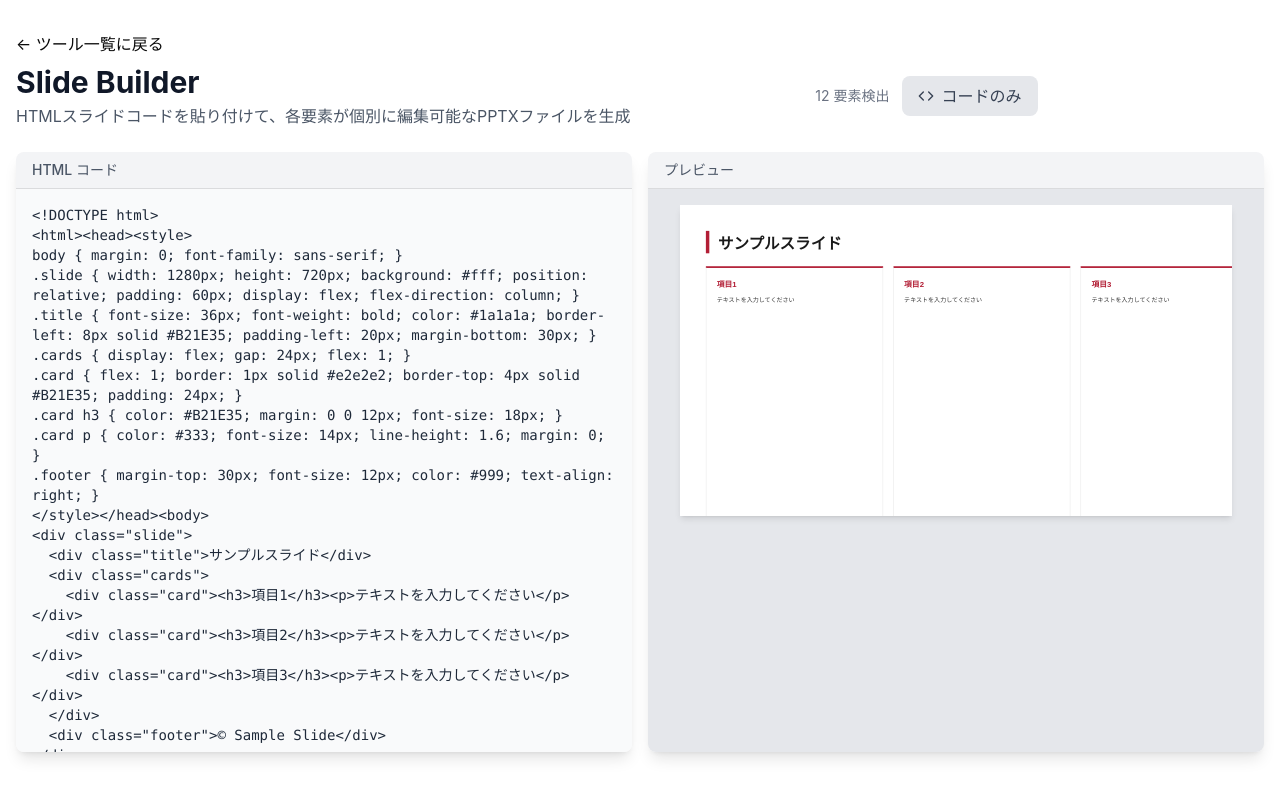
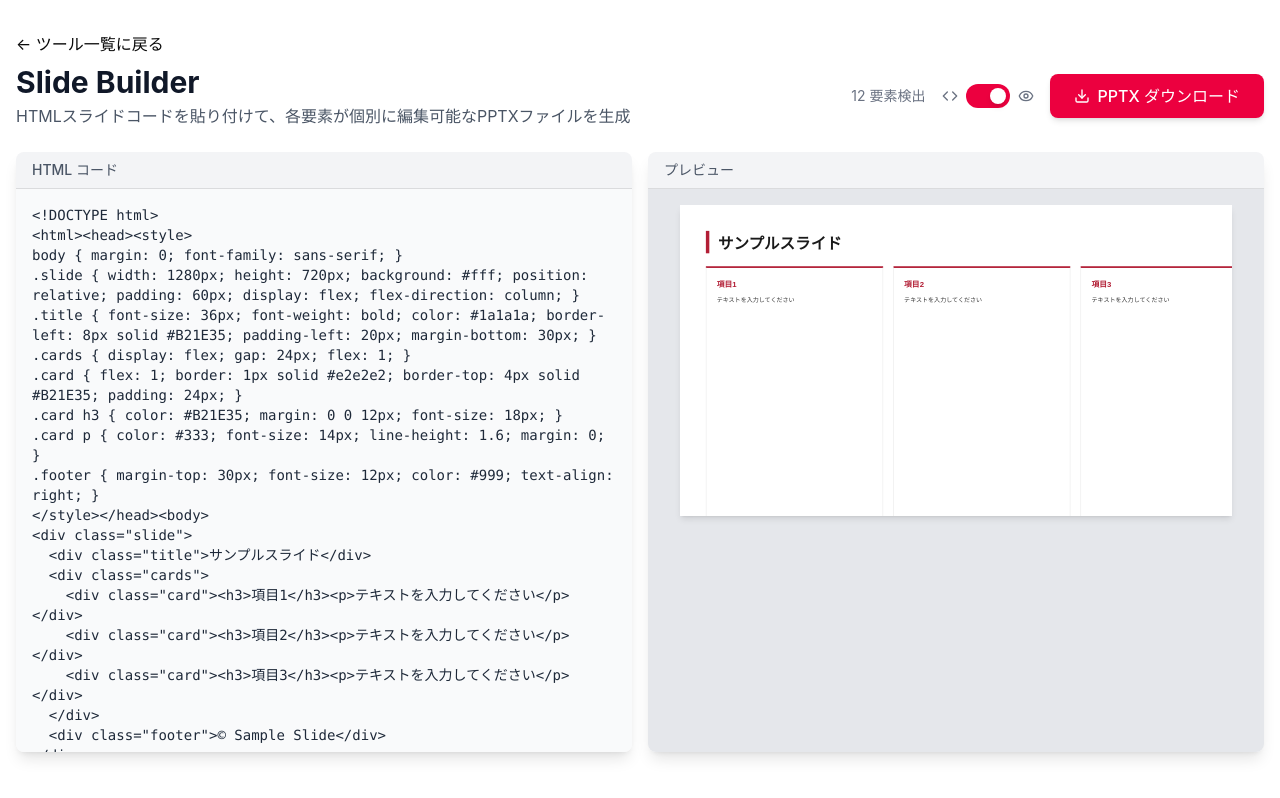
Before and after one commit to ryoupr/home, a React (Vite) app: page /home/tools/slide-builder in a window 1280 px wide. Built offline with nearby package versions, Linux system fonts and the light colour scheme.

Commit message:
fix: toggle switch for preview, fix download button visibility
- Replace preview button with toggle switch (Code ⟷ Eye icons)
- Change download button from bg-primary-600 to bg-rose-600 (primary was invisible)

```diff
--- a/src/app/pages/tools/SlideBuilderPage.tsx
+++ b/src/app/pages/tools/SlideBuilderPage.tsx
@@ -273,21 +273,26 @@ export function SlideBuilderPage() {
                   HTMLスライドコードを貼り付けて、各要素が個別に編集可能なPPTXファイルを生成
                 </p>
               </div>
-              <div className="flex items-center gap-3 flex-shrink-0">
+              <div className="flex items-center gap-4 flex-shrink-0">
                 <span className="text-sm text-gray-500 dark:text-gray-400">
                   {elementCount > 0 && `${elementCount} 要素検出`}
                 </span>
-                <button
-                  onClick={() => setShowPreview(p => !p)}
-                  className="flex items-center gap-2 px-4 py-2 bg-gray-200 dark:bg-gray-700 text-gray-700 dark:text-gray-200 rounded-lg hover:bg-gray-300 dark:hover:bg-gray-600 transition-colors"
-                >
-                  {showPreview ? <Code className="w-4 h-4" /> : <Eye className="w-4 h-4" />}
-                  {showPreview ? 'コードのみ' : 'プレビュー表示'}
-                </button>
+                <div className="flex items-center gap-2">
+                  <Code className="w-4 h-4 text-gray-500 dark:text-gray-400" />
+                  <button
+                    onClick={() => setShowPreview(p => !p)}
+                    className={`w-11 h-6 flex items-center rounded-full p-1 transition-colors ${showPreview ? 'bg-rose-600' : 'bg-slate-300'}`}
+                    role="switch"
+                    aria-checked={showPreview}
+                  >
+                    <div className={`bg-white w-4 h-4 rounded-full shadow-md transition-transform ${showPreview ? 'translate-x-5' : ''}`} />
+                  </button>
+                  <Eye className="w-4 h-4 text-gray-500 dark:text-gray-400" />
+                </div>
                 <button
                   onClick={handleExport}
                   disabled={exporting}
-                  className="flex items-center gap-2 px-6 py-2.5 bg-primary-600 text-white rounded-lg hover:bg-primary-700 disabled:opacity-50 transition-colors font-medium"
+                  className="flex items-center gap-2 px-6 py-2.5 bg-rose-600 text-white rounded-lg hover:bg-rose-700 disabled:opacity-50 transition-colors font-medium shadow-md"
                 >
                   {exporting ? <Loader2 className="w-4 h-4 animate-spin" /> : <Download className="w-4 h-4" />}
                   PPTX ダウンロード
```
